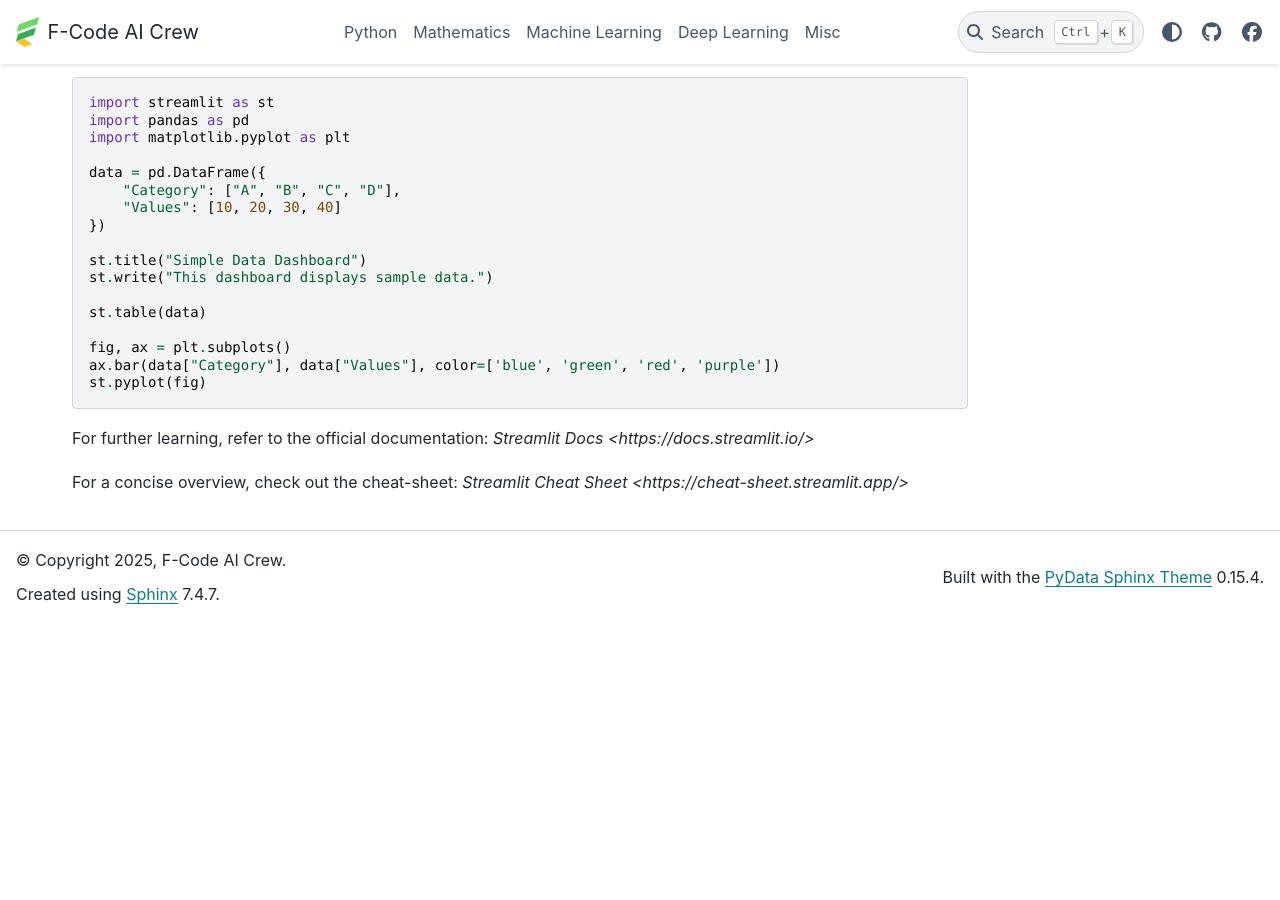
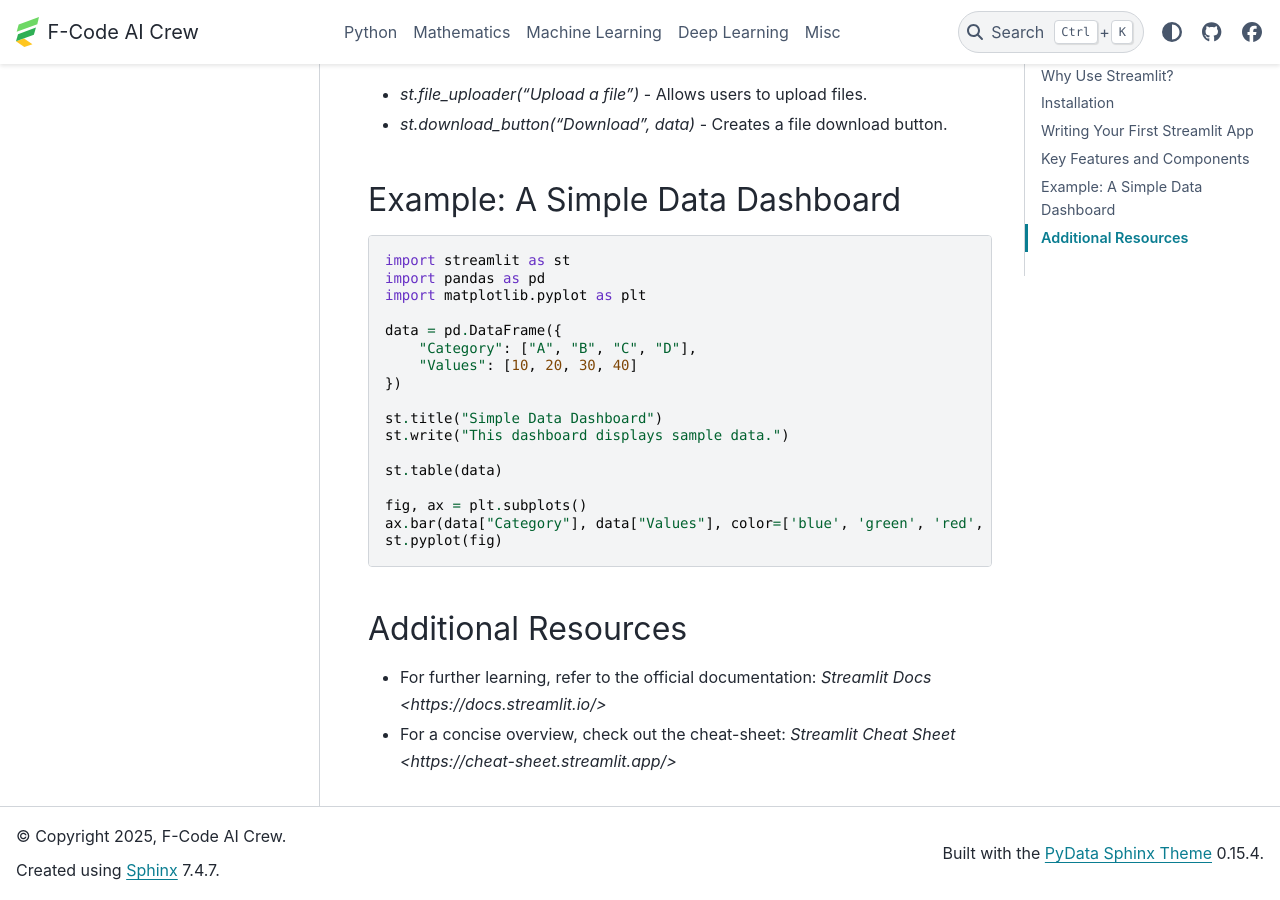
Before and after one commit to F-Code-AI-Crew/Training, a Sphinx documentation site: the page built from docs/python_docs/day_06/streamlit.rst, in a window 1280 px wide and 900 px high, scrolled down 2524 px. Built offline with Sphinx 7.4.7 and the PyData theme 0.15.4, drawn with Linux system fonts in a browser that asks for light colours; before the commit the page ends 3148 px from its top, so only the background shows below that.

Commit message:
feat(python day 6): add index and additional docs links

```diff
--- a/docs/python_docs/day_06/streamlit.rst
+++ b/docs/python_docs/day_06/streamlit.rst
@@ -118,7 +118,8 @@
     ax.bar(data["Category"], data["Values"], color=['blue', 'green', 'red', 'purple'])
     st.pyplot(fig)
 
-
-For further learning, refer to the official documentation: `Streamlit Docs <https://docs.streamlit.io/>`
-
-For a concise overview, check out the cheat-sheet: `Streamlit Cheat Sheet <https://cheat-sheet.streamlit.app/>`
+--------------------
+Additional Resources
+--------------------
+- For further learning, refer to the official documentation: `Streamlit Docs <https://docs.streamlit.io/>`
+- For a concise overview, check out the cheat-sheet: `Streamlit Cheat Sheet <https://cheat-sheet.streamlit.app/>`
```
Also changed, not shown: docs/python_docs/day_06/index.rst (added, +9 -0 lines).
